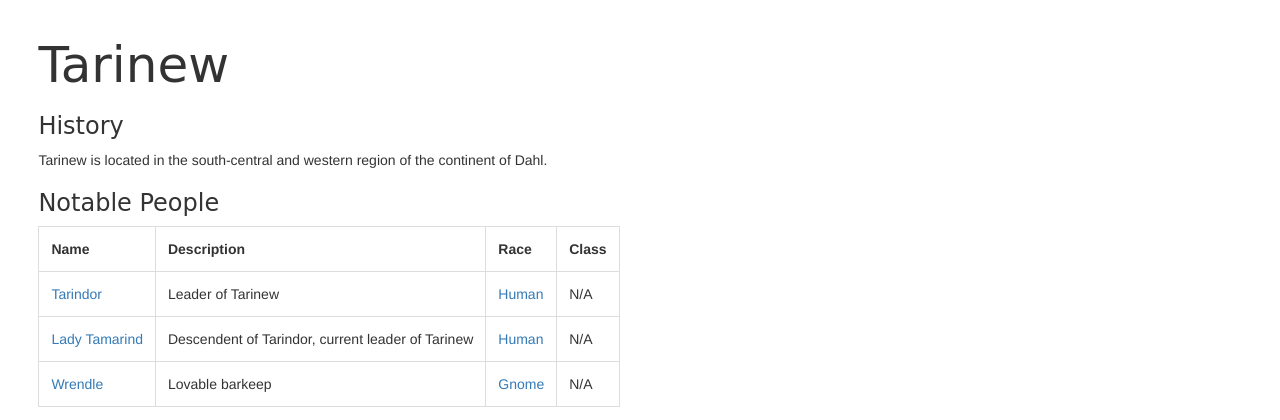
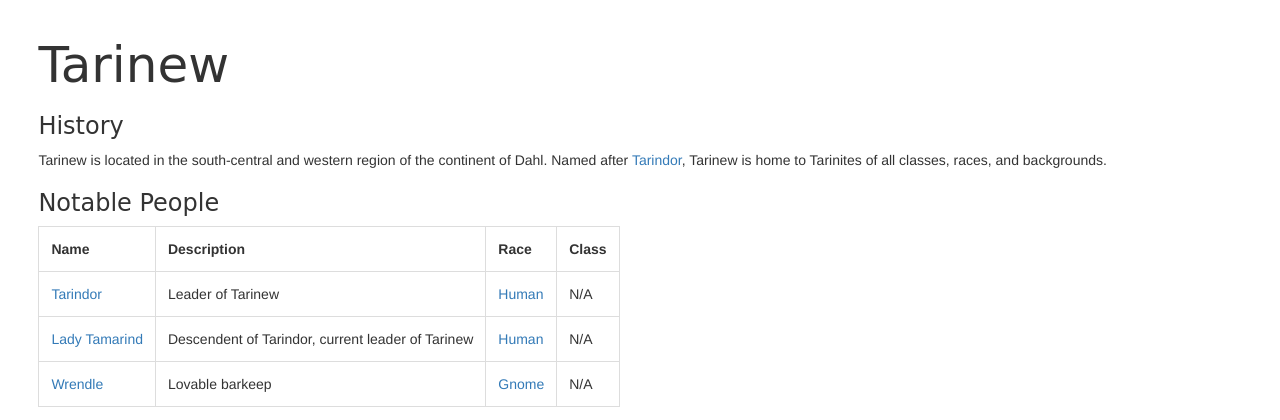
Before and after one commit to cschembor3/Tarinew, a PHP site: page /Destinations/Tarinew/DestinationTarinew.html in a window 1280 px wide. Shown: the top 420 px of the page. Run offline with PHP 8.4, Linux system fonts and the light colour scheme; some web fonts are replaced.

Commit message:
Fix dropdown to stop pushing content down

```diff
--- a/Destinations/Tarinew/DestinationTarinew.html
+++ b/Destinations/Tarinew/DestinationTarinew.html
@@ -12,7 +12,11 @@
     </head>
     <body>
         <h3>History</h3>
-        <p>Tarinew is located in the south-central and western region of the continent of Dahl.</p>
+        <p>
+            Tarinew is located in the south-central and western region of the continent of Dahl. Named after
+            <a href="../../MajorPeople/Tarindor.html">Tarindor</a>, Tarinew is home to Tarinites of all classes,
+            races, and backgrounds.
+        </p>
         <h3>Notable People</h3>
         <table>
             <tr>
--- a/Homepage.css
+++ b/Homepage.css
@@ -67,9 +67,14 @@ nav {
     display: flex;
     flex-direction: row;
     width: 100%;
+    position: absolute;
 }
 
 h1, h2 {
     font-size: 50px;
     font-family: 'IM Fell English SC', cursive;
 }
+
+h2 {
+    padding-top: 5%;
+}
```
